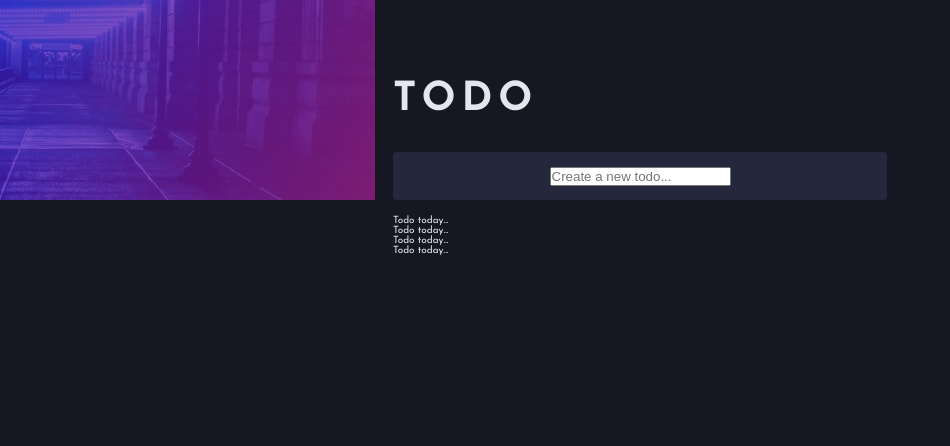
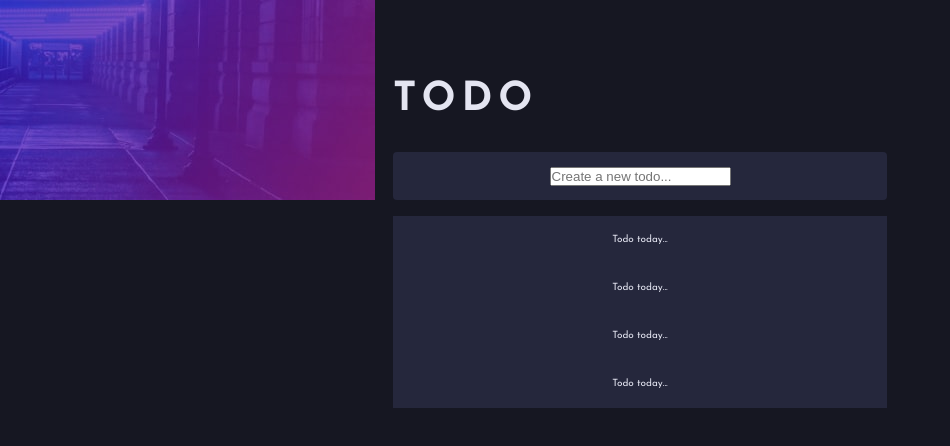
Before and after one commit to ClaytonDewey/todo-app, a React (Create React App) app: page / in a window 1280 px wide. Shown: the top 446 px of the page, without its empty margins (0-950 px from the left). Built offline with nearby package versions, Linux system fonts and the light colour scheme.

Commit message:
Add class for styling

```diff
--- a/src/components/Todo.tsx
+++ b/src/components/Todo.tsx
@@ -3,6 +3,6 @@ import React from 'react';
 type TodoProps = {};
 
 const Todo: React.FC<TodoProps> = () => {
-  return <div>Todo today...</div>;
+  return <div className='todo'>Todo today...</div>;
 };
 export default Todo;
```
